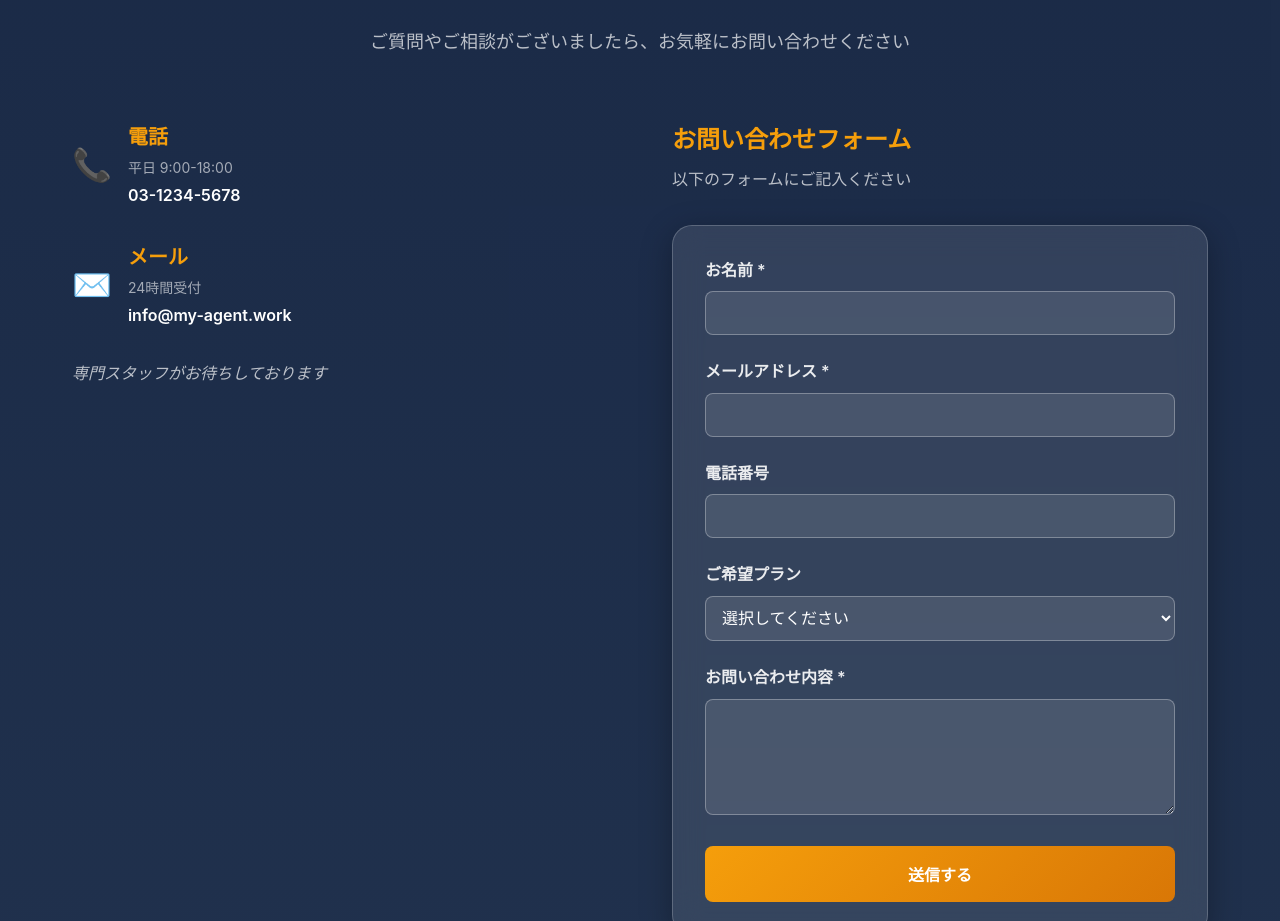
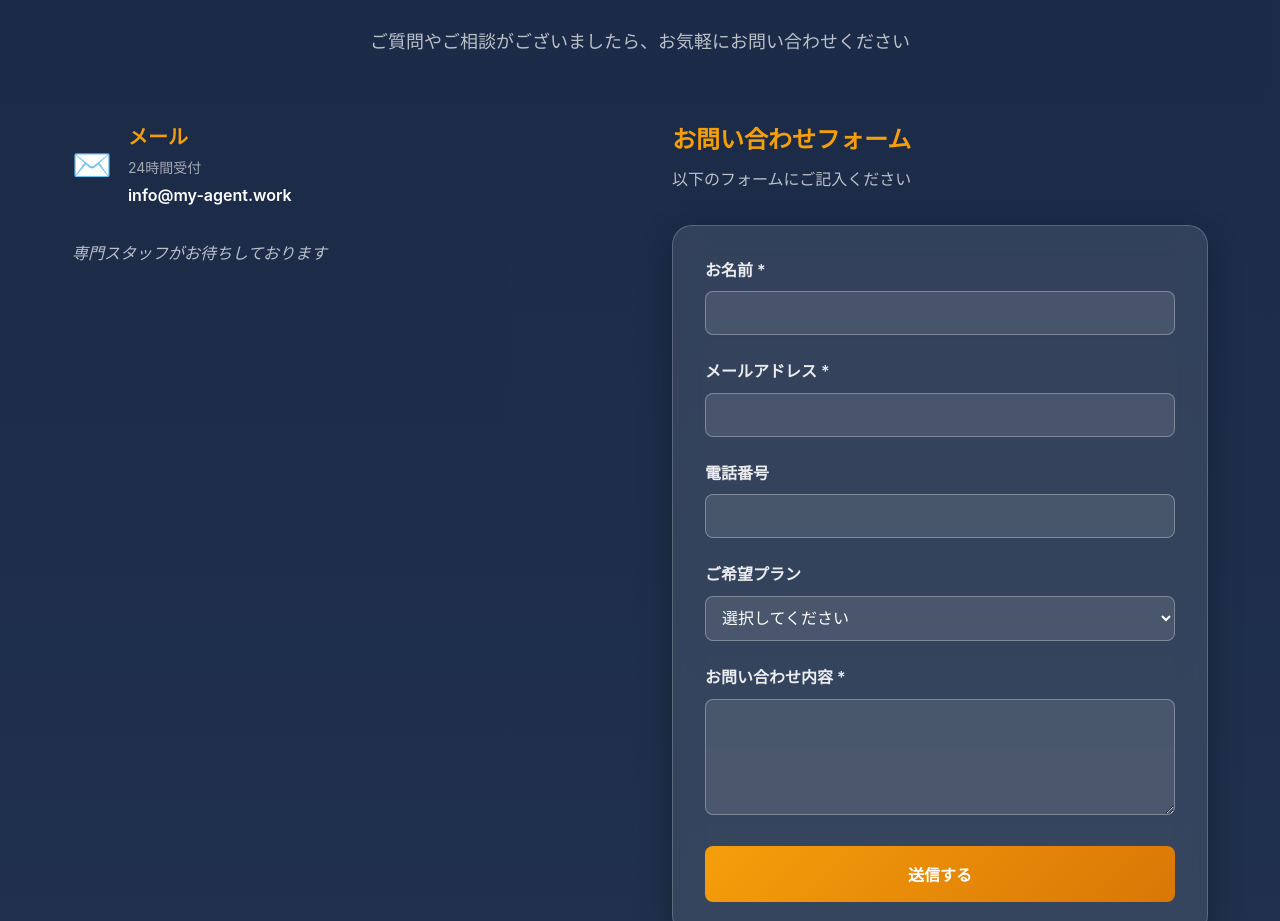
Before and after one commit to koki-187/my-agent-pro-landing-page, a React (Vite) app: page / in a window 1280 px wide. Shown: the part 4875-5796 px from the top of the page. Built offline with nearby package versions, Linux system fonts and the light colour scheme.

Commit message:
Version 2: Save current changes

```diff
--- a/src/App.jsx
+++ b/src/App.jsx
@@ -516,15 +516,6 @@ function App() {
           <div className="contact-content">
             <div className="contact-info">
               <div className="contact-method">
-                <div className="contact-icon">📞</div>
-                <div className="contact-details">
-                  <h3>電話</h3>
-                  <p>平日 9:00-18:00</p>
-                  <a href="tel:03-1234-5678" className="contact-link">03-1234-5678</a>
-                </div>
-              </div>
-
-              <div className="contact-method">
                 <div className="contact-icon">✉️</div>
                 <div className="contact-details">
                   <h3>メール</h3>
```
Also changed, not shown: 5 other files (tests, documents, lock files or other folders).
